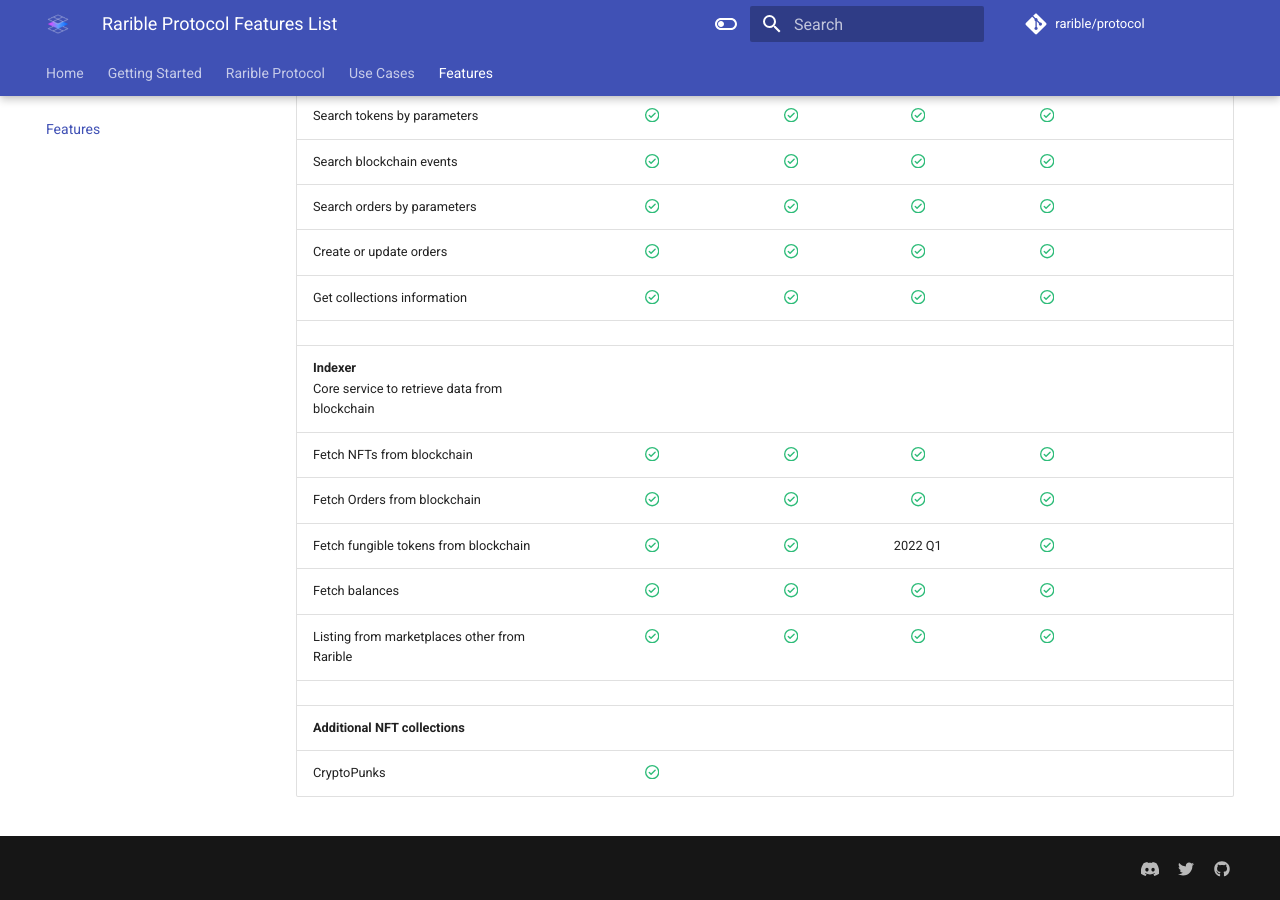
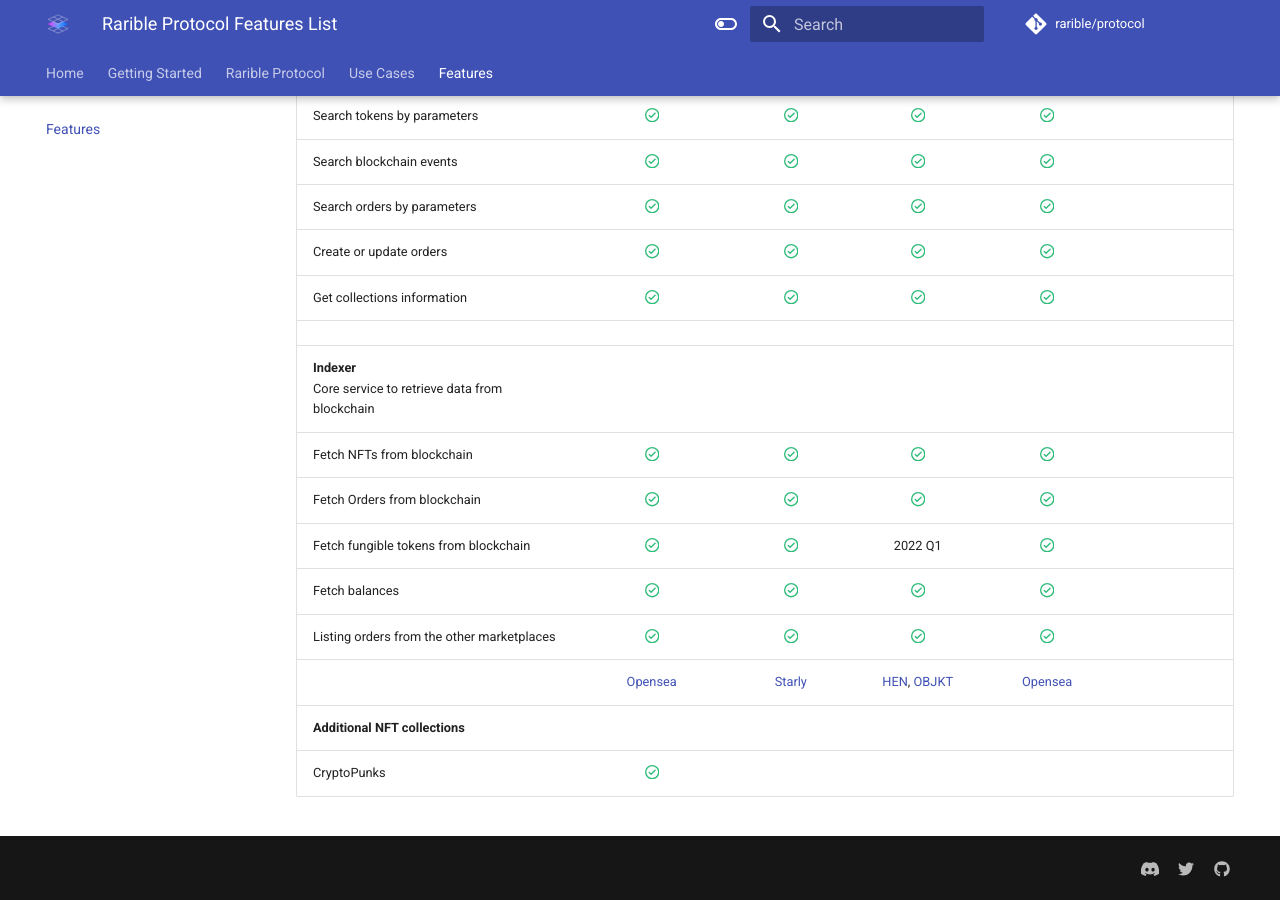
Before and after one commit to rarible/protocol, an MkDocs documentation site: the page built from docs/features.md, in a window 1280 px wide and 900 px high, scrolled down 903 px. Built offline with MkDocs 1.6.1 and Material for MkDocs 9.7.7, drawn with Linux system fonts in a browser that asks for light colours; comment, search, counter and statistics services are not loaded.

Commit message:
marketplaces supported

```diff
--- a/docs/features.md
+++ b/docs/features.md
@@ -33,7 +33,7 @@
 | Fetch Orders from blockchain                                  |                                  :octicons-check-circle-16:{ .check }                                  |                                :octicons-check-circle-16:{ .check }                                |                            :octicons-check-circle-16:{ .check }                            |                                  :octicons-check-circle-16:{ .check }                                  |                          |
 | Fetch fungible tokens from blockchain                         |                                  :octicons-check-circle-16:{ .check }                                  |                                :octicons-check-circle-16:{ .check }                                |                                          2022 Q1                                           |                                  :octicons-check-circle-16:{ .check }                                  |                          |
 | Fetch balances                                                |                                  :octicons-check-circle-16:{ .check }                                  |                                :octicons-check-circle-16:{ .check }                                |                            :octicons-check-circle-16:{ .check }                            |                                  :octicons-check-circle-16:{ .check }                                  |                          |
-| Listing from marketplaces other from Rarible                  |                                  :octicons-check-circle-16:{ .check }                                  |                                :octicons-check-circle-16:{ .check }                                |                            :octicons-check-circle-16:{ .check }                            |                                  :octicons-check-circle-16:{ .check }                                  |                          |
-|                                                               |                                                                                                        |                                                                                                    |                                                                                            |                                                                                                        |                          |
+| Listing orders from the other marketplaces                    |                                  :octicons-check-circle-16:{ .check }                                  |                                :octicons-check-circle-16:{ .check }                                |                            :octicons-check-circle-16:{ .check }                            |                                  :octicons-check-circle-16:{ .check }                                  |                          |
+|                                                               |                                     [Opensea](https://opensea.io)                                      |                                    [Starly](https://starly.io)                                     |               [HEN](https://www.hicetnunc.xyz/), [OBJKT](https://objkt.com/)               |                                     [Opensea](https://opensea.io)                                      |                          |
 | **Additional NFT collections**                                |                                                                                                        |                                                                                                    |                                                                                            |                                                                                                        |                          |
 | CryptoPunks                                                   |                                  :octicons-check-circle-16:{ .check }                                  |                                                                                                    |                                                                                            |                                                                                                        |                          |
```
